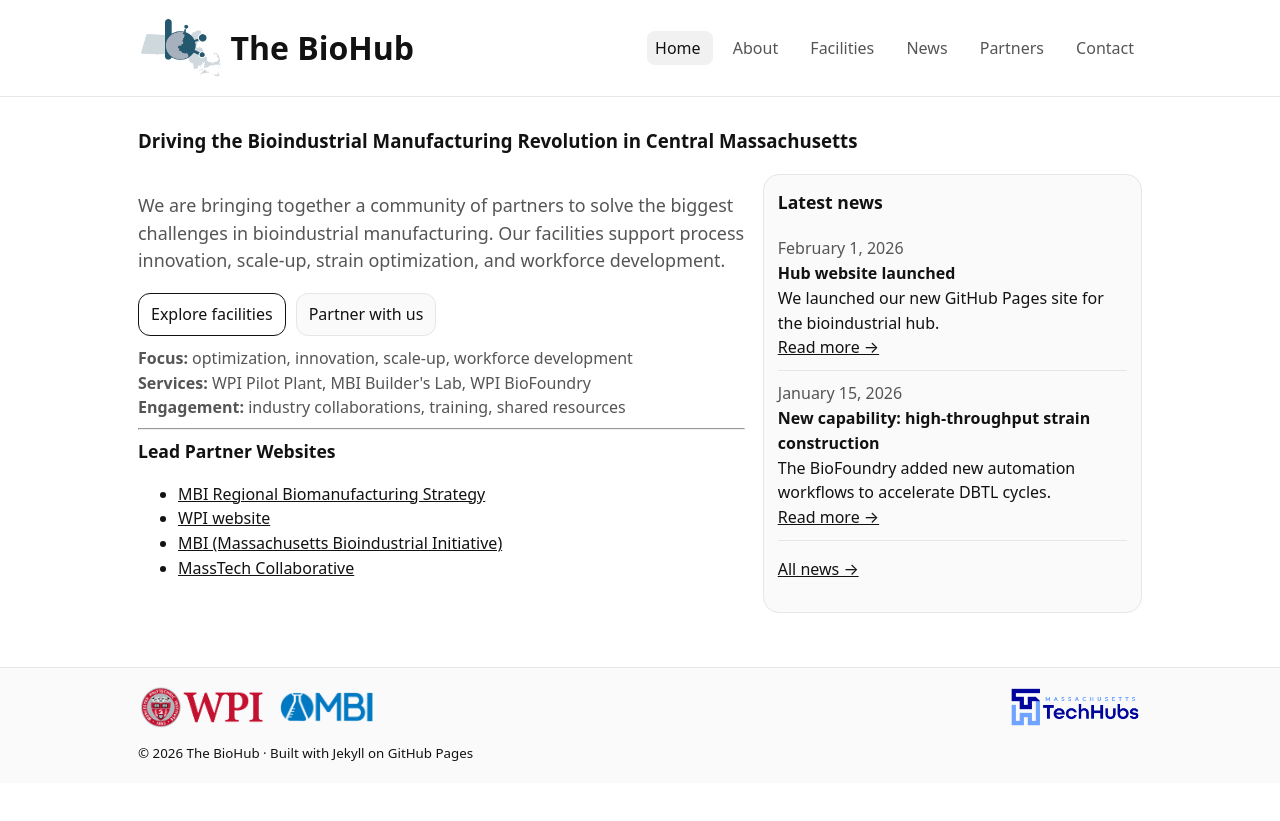
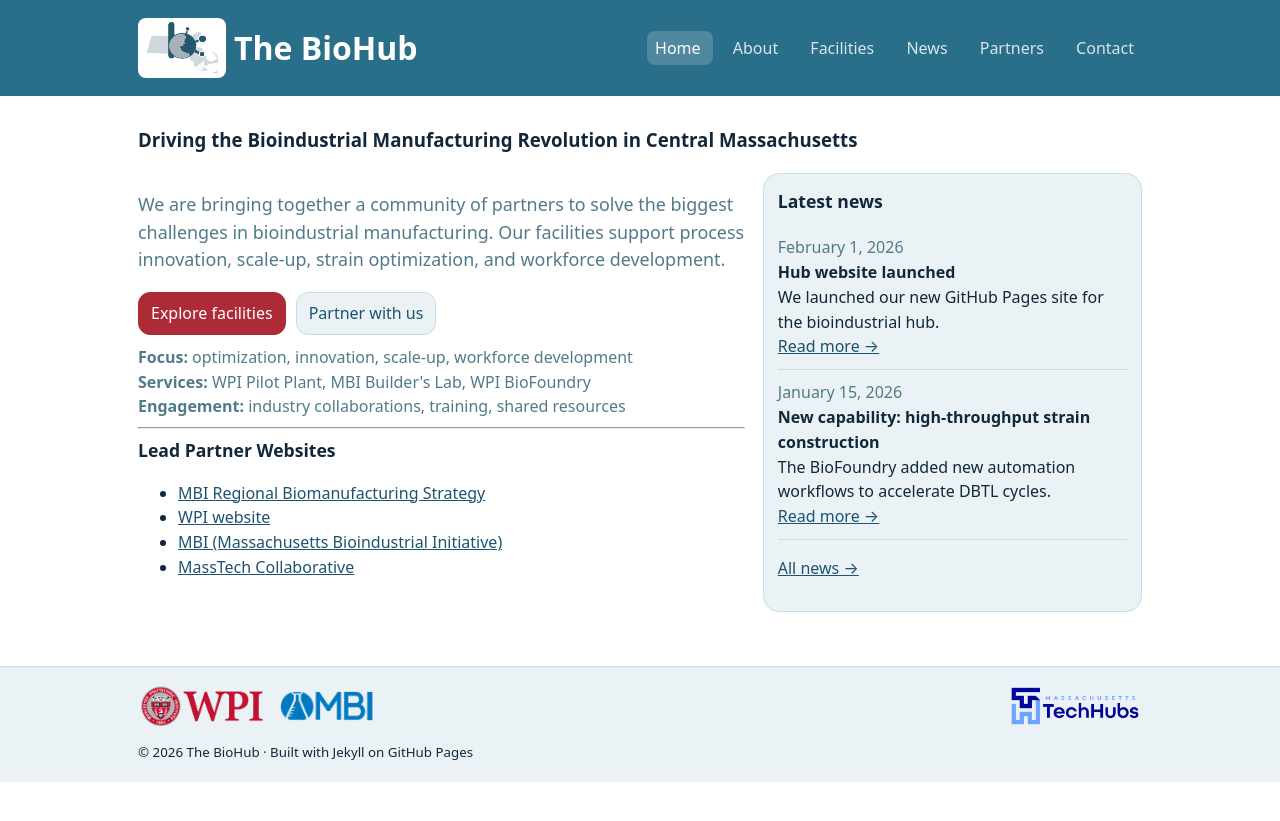
Before and after one commit to yoeric/mass_biohub, a Jekyll site: the page built from index.md, in a window 1280 px wide. Shown: the top 821 px of the page. Built offline with Jekyll 4.4.1, drawn with Linux system fonts in a browser that asks for light colours.

Commit message:
Update style.css

```diff
--- a/assets/css/style.css
+++ b/assets/css/style.css
@@ -1,11 +1,14 @@
 :root{
   --max: 1040px;
   --pad: 18px;
-  --fg: #121212;
-  --muted: #555;
-  --line: #e6e6e6;
-  --bg: #fff;
-  --bg2: #fafafa;
+  --fg: #12283A;
+  --muted: #527A8A;
+  --line: #C8DDE5;
+  --bg: #FFFFFF;
+  --bg2: #EAF2F5;
+  --accent: #1E5271;
+  --header-bg: #2A6F8A;
+  --crimson: #AC2B37;
 }
 
 *{box-sizing:border-box}
@@ -16,28 +19,27 @@ body{
   background:var(--bg);
   line-height:1.55;
 }
-a{color:inherit}
+a{color:var(--accent)}
 .container{max-width:var(--max); margin:0 auto; padding:var(--pad);}
 
 .site-header{
-  border-bottom:1px solid var(--line);
-  background:var(--bg);
+  background:var(--header-bg);
   position:sticky; top:0;
   z-index:10;
 }
 .header-inner{display:flex; align-items:center; justify-content:space-between; gap:16px;}
-.site-title{font-weight:800; text-decoration:none; display:flex; align-items:center; gap:8px; font-size:24pt;}
-.header-logo{height:60px; width:auto; display:block;}
+.site-title{font-weight:800; text-decoration:none; display:flex; align-items:center; gap:8px; font-size:24pt; color:#fff;}
+.header-logo{height:60px; width:auto; display:block; background:#fff; border-radius:8px; padding:3px 6px;}
 .site-nav a{
   text-decoration:none;
   margin-left:12px;
-  color:var(--muted);
+  color:rgba(255,255,255,0.82);
   padding:6px 8px;
   border-radius:8px;
 }
 .site-nav a.active, .site-nav a:hover{
-  color:var(--fg);
-  background:#f1f1f1;
+  color:#fff;
+  background:rgba(255,255,255,0.18);
 }
 
 .page-header{margin: 12px 0 18px;}
@@ -64,14 +66,19 @@ a{color:inherit}
 .button{
   display:inline-block;
   text-decoration:none;
-  border:1px solid var(--fg);
+  background:var(--crimson);
+  color:#fff;
+  border:1px solid var(--crimson);
   padding:8px 12px;
   border-radius:12px;
 }
+.button:hover{background:#8e2030; border-color:#8e2030; color:#fff;}
 .button-secondary{
+  background:var(--bg2);
+  color:var(--accent);
   border-color:var(--line);
-  background:var(--bg2);
 }
+.button-secondary:hover{background:var(--line); color:var(--accent);}
 
 .quick-facts{margin-top:10px; color:var(--muted);}
 .muted{color:var(--muted);}
```
